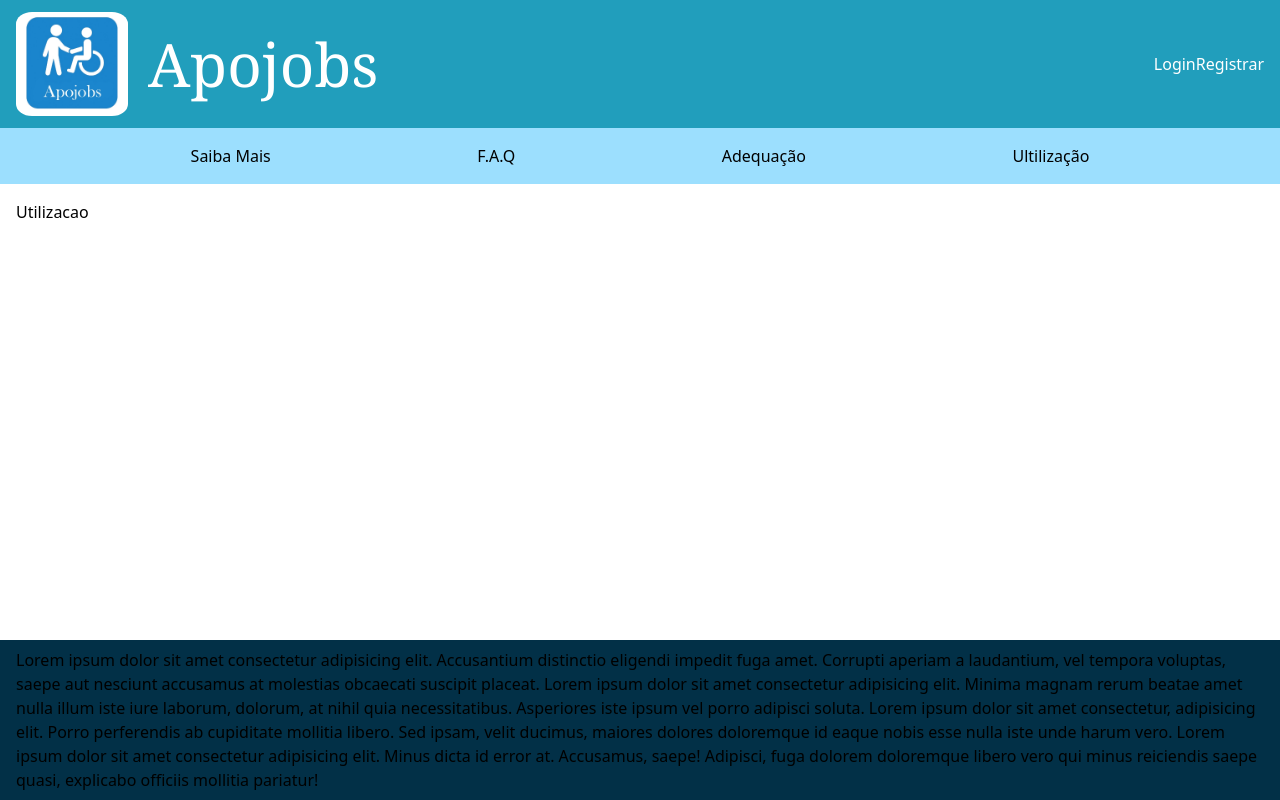
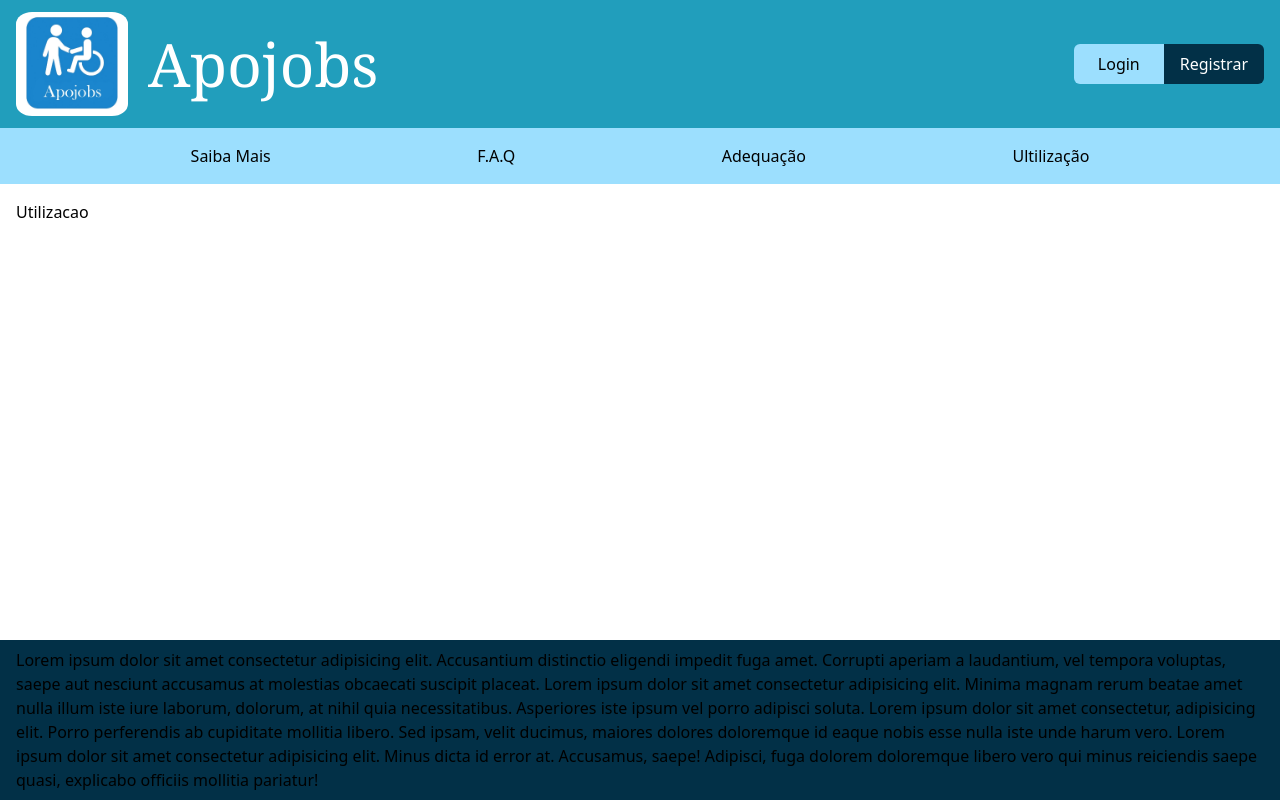
Before and after one commit to t4Facef/tic-2025-front, a React (Create React App) app: page /ultilizacao in a window 1280 px wide. Built offline with nearby package versions, Linux system fonts and the light colour scheme.

Commit message:
Estilização botão

```diff
--- a/src/components/buttons/header_button.css
+++ b/src/components/buttons/header_button.css
@@ -0,0 +1,14 @@
+.allButton {
+    @apply flex
+}
+
+.registerButton {
+    background-color: #023047;
+    @apply rounded-r-md rounded-br-md p-2 px-4
+}
+
+.loginButton {
+    background-color: #9CDFFE;
+    @apply rounded-tl-md rounded-bl-md p-2 text-black px-6
+
+}
--- a/src/components/buttons/header_button.tsx
+++ b/src/components/buttons/header_button.tsx
@@ -1,10 +1,12 @@
+import "./header_button.css"
+
 export default function HeaderButton(){
     return (
-        <div>
-            <button>
+        <div className="allButton">
+            <button className="loginButton">
                 Login
             </button>
-            <button>
+            <button className="registerButton">
                 Registrar
             </button>
         </div>
```
Also changed, not shown: public/img/acessibilidade-ico.png (added).
